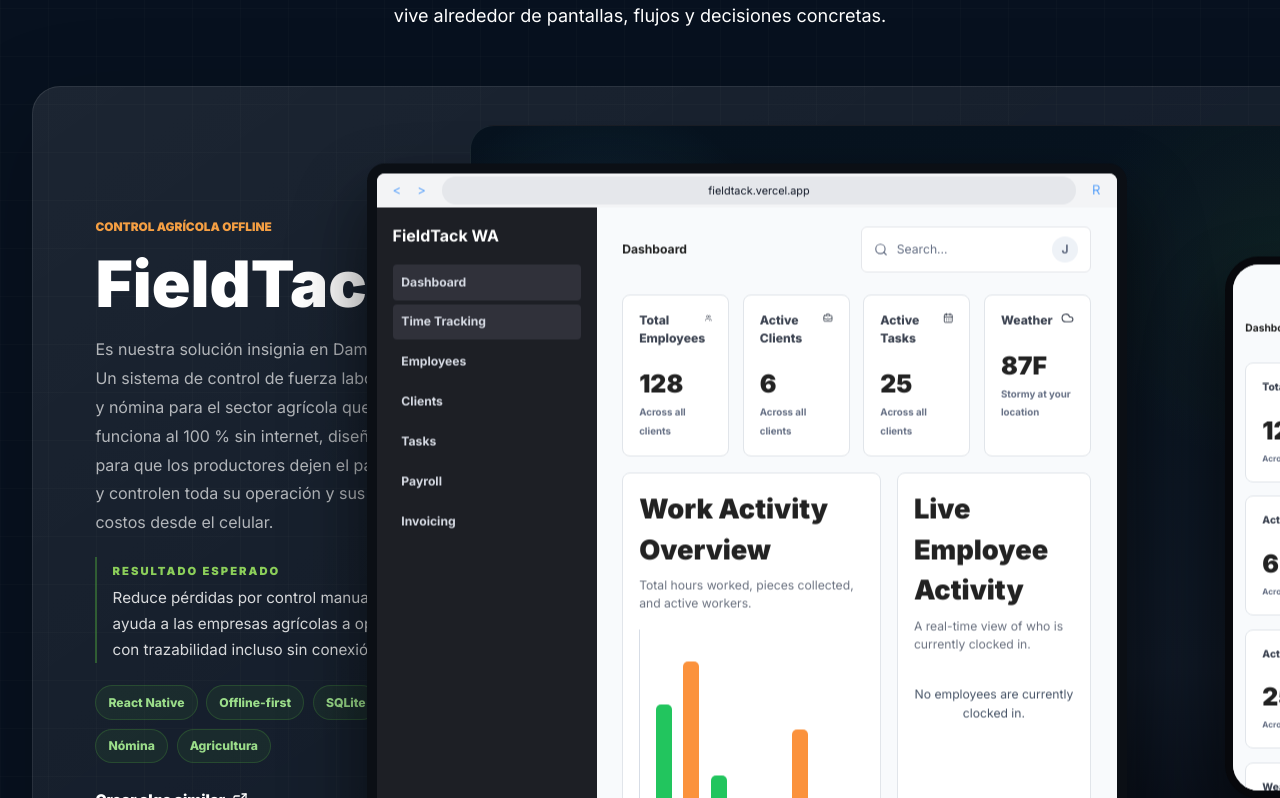
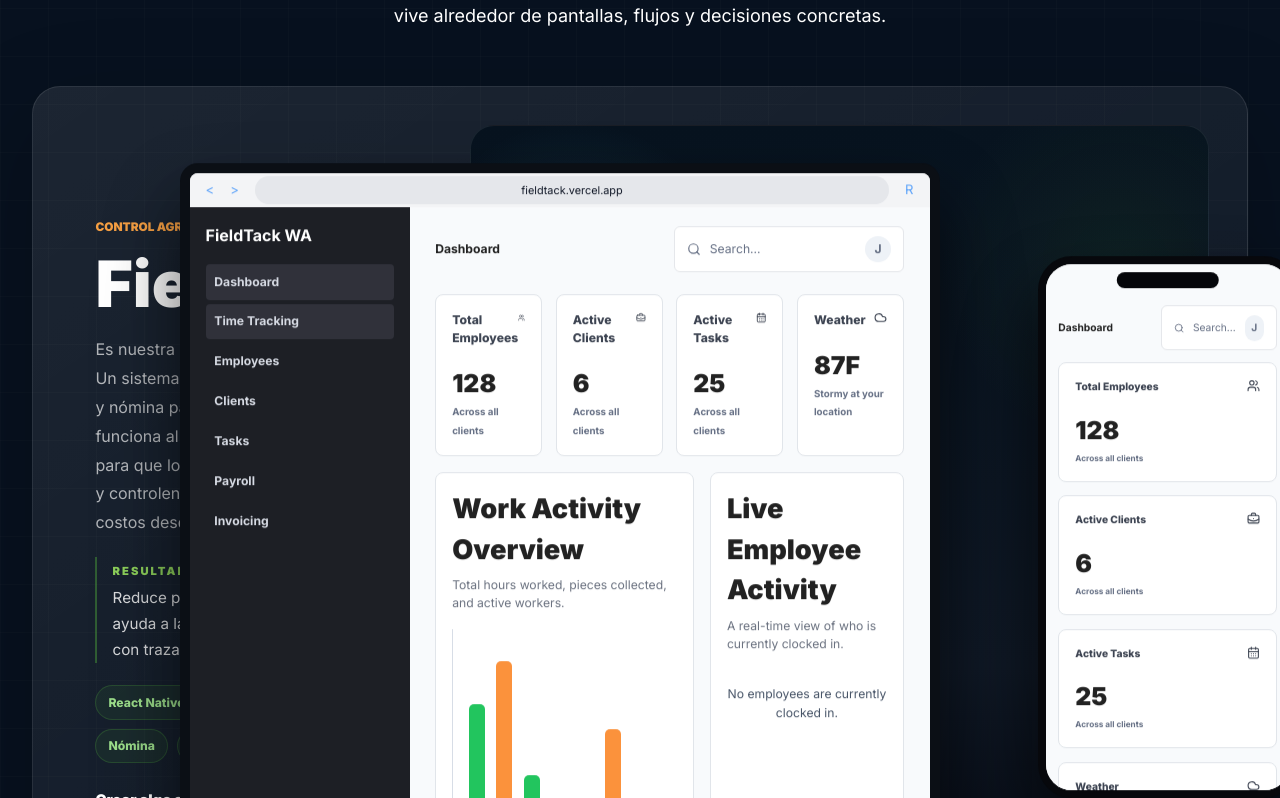
Before and after one commit to davidjimenezar17-bot/Damark-App-Studio, a React (Vite) app: page / in a window 1280 px wide. Shown: the part 2922-3720 px from the top of the page. Built offline with nearby package versions, Linux system fonts and the light colour scheme.

Commit message:
Portfolio: fix mobile responsive layout and prevent mockup clipping on small screens

```diff
--- a/src/styles.css
+++ b/src/styles.css
@@ -856,7 +856,7 @@
   /* Two-column layout: copy + visual. Prevent text from overlapping visuals by isolating stacking context. */
   .feature-grid {
     display: grid;
-    grid-template-columns: minmax(300px, 420px) minmax(520px, 1fr);
+    grid-template-columns: minmax(300px, 420px) minmax(0, 1fr);
     gap: 2rem;
     align-items: start;
   }
@@ -904,19 +904,23 @@
   .portfolio-cta { margin-left: 1rem; color: #07111f; font-weight: 900; }
 
   @media (max-width: 1200px) {
-    .feature-grid { grid-template-columns: minmax(280px, 360px) minmax(480px, 1fr); }
-    .feature-phone { right: -48px; }
+    .feature-grid { grid-template-columns: minmax(280px, 360px) minmax(0, 1fr); }
+    .feature-laptop { width: min(600px, calc(100vw - 360px)); }
+    .feature-phone { right: -42px; }
   }
 
   @media (max-width: 1024px) {
-    .feature-laptop { width: 680px; }
-    .feature-phone { width: 210px; right: -64px; }
+    .feature-grid { grid-template-columns: 1fr; }
+    .feature-laptop { width: min(88vw, 640px); }
+    .feature-phone { width: 200px; right: -36px; }
   }
 
   @media (max-width: 900px) {
     .feature-grid { grid-template-columns: 1fr; }
-    .feature-phone { position: relative; right: 0; bottom: 0; transform: none; margin-top: 1rem; }
-    .feature-laptop { width: 100%; max-width: 620px; }
+    .feature-copy { padding-right: 0; }
+    .feature-visual { margin-right: 0; }
+    .feature-laptop { width: 100%; max-width: 100%; }
+    .feature-phone { position: relative; right: 0; bottom: 0; transform: none; margin-top: 1rem; width: 52vw; max-width: 240px; }
   }
 
   /* reveal animation (fade + slide) */
```
